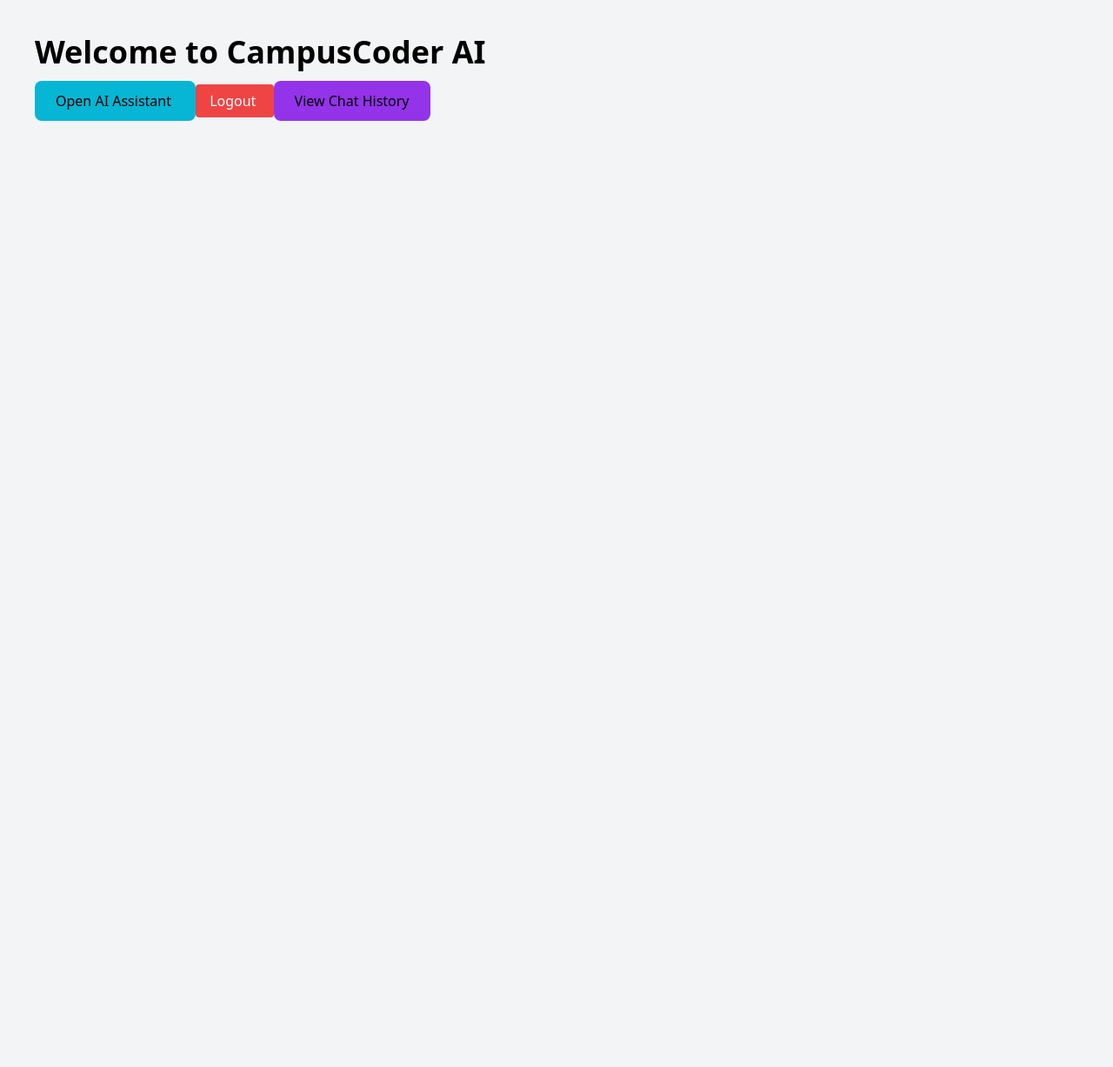
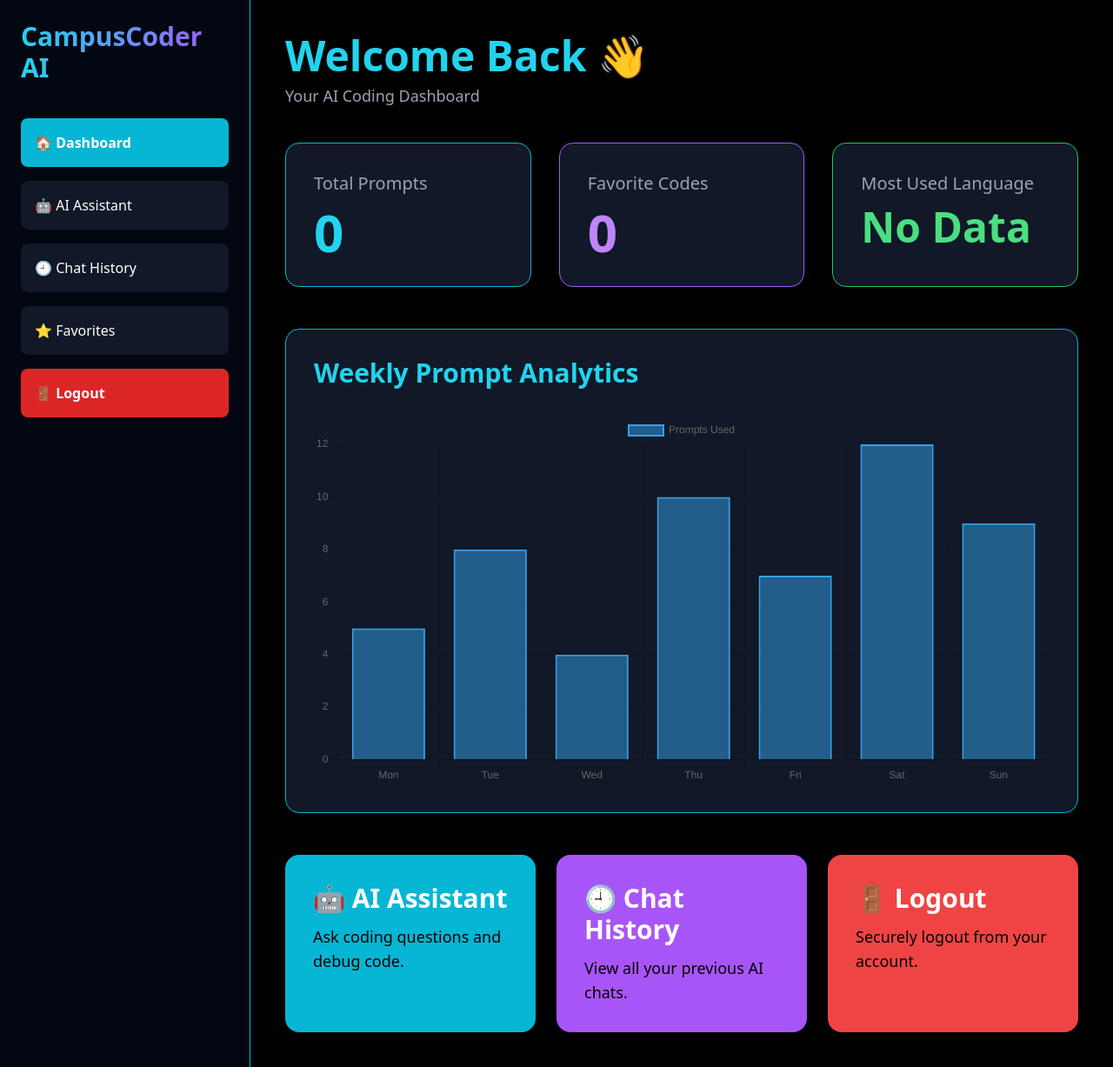
Before and after one commit to Mehedi-764/campuscoder-ai, a Django app: page /dashboard/ in a window 1280 px wide. Shown: the whole page at 87% size. Before the commit the page ends 139 px from the top, so only its background shows below. Run offline with Django 5.2, Linux system fonts and the light colour scheme; the visitor is signed in with stand-in values (Sample User, id 1); some libraries are stand-ins or nearby versions.

Commit message:
update_dashboard

```diff
--- a/templates/base.html
+++ b/templates/base.html
@@ -1,18 +1,93 @@
 <!DOCTYPE html>
 <html lang="en">
+
 <head>
+
     <meta charset="UTF-8">
+
+    <meta name="viewport" content="width=device-width, initial-scale=1.0">
 
     <title>CampusCoder AI</title>
 
     <script src="https://cdn.tailwindcss.com"></script>
+
+    <!-- Prism Theme -->
+    <link href="https://cdnjs.cloudflare.com/ajax/libs/prism-themes/1.9.0/prism-vsc-dark-plus.min.css" rel="stylesheet"/>
+
 </head>
 
-<body class="bg-gray-100">
+<body class="bg-black text-white">
 
-    <h1 class="text-4xl text-center mt-10 font-bold">
-        CampusCoder AI
-    </h1>
+<div class="flex min-h-screen">
+
+    <!-- Sidebar -->
+    <aside class="w-72 bg-gray-950 border-r border-cyan-500 p-6">
+
+        <h1 class="text-3xl font-extrabold mb-10
+        bg-gradient-to-r from-cyan-400 to-purple-500
+        text-transparent bg-clip-text">
+
+            CampusCoder AI
+
+        </h1>
+
+        <nav class="space-y-4">
+
+            <a href="/dashboard/"
+               class="block bg-cyan-500 hover:bg-cyan-600
+               transition p-4 rounded-lg font-bold">
+
+                🏠 Dashboard
+
+            </a>
+
+            <a href="/assistant/"
+               class="block bg-gray-900 hover:bg-gray-800
+               transition p-4 rounded-lg">
+
+                🤖 AI Assistant
+
+            </a>
+
+            <a href="/history/"
+               class="block bg-gray-900 hover:bg-gray-800
+               transition p-4 rounded-lg">
+
+                🕘 Chat History
+
+            </a>
+
+            <a href="#"
+               class="block bg-gray-900 hover:bg-gray-800
+               transition p-4 rounded-lg">
+
+                ⭐ Favorites
+
+            </a>
+
+            <a href="/logout/"
+               class="block bg-red-600 hover:bg-red-700
+               transition p-4 rounded-lg font-bold">
+
+                🚪 Logout
+
+            </a>
+
+        </nav>
+
+    </aside>
+
+    <!-- Main Content -->
+    <main class="flex-1 p-10">
+
+        {% block content %}
+
+        {% endblock %}
+
+    </main>
+
+</div>
 
 </body>
+
 </html>
--- a/templates/users/dashboard.html
+++ b/templates/users/dashboard.html
@@ -1,41 +1,198 @@
-<!DOCTYPE html>
-<html lang="en">
-<head>
-    <meta charset="UTF-8">
-    <title>Dashboard</title>
+{% extends 'base.html' %}
 
-    <script src="https://cdn.tailwindcss.com"></script>
-</head>
+{% block content %}
 
-<body class="bg-gray-100">
+<!-- Top Heading -->
+<div class="flex justify-between items-center mb-10">
 
-<div class="p-10">
+    <div>
 
-    <h1 class="text-4xl font-bold mb-6">
-        Welcome to CampusCoder AI
-    </h1>
+        <h1 class="text-5xl font-extrabold text-cyan-400 mb-2">
+
+            Welcome Back 👋
+
+        </h1>
+
+        <p class="text-gray-400 text-lg">
+
+            Your AI Coding Dashboard
+
+        </p>
+
+    </div>
+
+</div>
+
+<!-- Statistics Cards -->
+<div class="grid grid-cols-1 md:grid-cols-3 gap-8 mb-12">
+
+    <!-- Total Prompts -->
+    <div class="bg-gray-900 border border-cyan-500
+    rounded-2xl p-8 shadow-lg">
+
+        <h2 class="text-xl text-gray-400 mb-3">
+
+            Total Prompts
+
+        </h2>
+
+        <p class="text-6xl font-extrabold text-cyan-400">
+
+            {{ total_prompts }}
+
+        </p>
+
+    </div>
+
+    <!-- Favorite Codes -->
+    <div class="bg-gray-900 border border-purple-500
+    rounded-2xl p-8 shadow-lg">
+
+        <h2 class="text-xl text-gray-400 mb-3">
+
+            Favorite Codes
+
+        </h2>
+
+        <p class="text-6xl font-extrabold text-purple-400">
+
+            0
+
+        </p>
+
+    </div>
+
+    <!-- Most Used Language -->
+    <div class="bg-gray-900 border border-green-500
+    rounded-2xl p-8 shadow-lg">
+
+        <h2 class="text-xl text-gray-400 mb-3">
+
+            Most Used Language
+
+        </h2>
+
+        <p class="text-5xl font-extrabold text-green-400">
+
+            {{ most_used_language }}
+
+        </p>
+
+    </div>
+
+</div>
+
+<!-- Analytics Graph -->
+<div class="bg-gray-900 border border-cyan-500
+rounded-2xl p-8 shadow-lg mb-12">
+
+    <h2 class="text-3xl font-bold text-cyan-400 mb-8">
+
+        Weekly Prompt Analytics
+
+    </h2>
+
+    <canvas id="usageChart"></canvas>
+
+</div>
+
+<!-- Quick Access -->
+<div class="grid grid-cols-1 md:grid-cols-3 gap-6">
+
+    <!-- AI Assistant -->
     <a href="/assistant/"
-       class="bg-cyan-500 px-6 py-3 rounded-lg">
+       class="bg-cyan-500 hover:bg-cyan-600
+       transition rounded-2xl p-8 shadow-lg">
 
-       Open AI Assistant
+        <h2 class="text-3xl font-bold mb-3">
+
+            🤖 AI Assistant
+
+        </h2>
+
+        <p class="text-black text-lg">
+
+            Ask coding questions and debug code.
+
+        </p>
 
     </a>
 
-    <a href="{% url 'logout' %}"
-       class="bg-red-500 text-white px-4 py-2 rounded">
+    <!-- Chat History -->
+    <a href="/history/"
+       class="bg-purple-500 hover:bg-purple-600
+       transition rounded-2xl p-8 shadow-lg">
 
-        Logout
+        <h2 class="text-3xl font-bold mb-3">
+
+            🕘 Chat History
+
+        </h2>
+
+        <p class="text-black text-lg">
+
+            View all your previous AI chats.
+
+        </p>
 
     </a>
 
-    <a href="/history/"
-       class="bg-purple-600 px-6 py-3 rounded-lg">
+    <!-- Logout -->
+    <a href="/logout/"
+       class="bg-red-500 hover:bg-red-600
+       transition rounded-2xl p-8 shadow-lg">
 
-        View Chat History
+        <h2 class="text-3xl font-bold mb-3">
+
+            🚪 Logout
+
+        </h2>
+
+        <p class="text-black text-lg">
+
+            Securely logout from your account.
+
+        </p>
 
     </a>
 
 </div>
 
-</body>
-</html>
+<!-- Chart.js -->
+<script src="https://cdn.jsdelivr.net/npm/chart.js"></script>
+
+<script>
+
+const ctx = document.getElementById('usageChart');
+
+new Chart(ctx, {
+
+    type: 'bar',
+
+    data: {
+
+        labels: ['Mon', 'Tue', 'Wed', 'Thu', 'Fri', 'Sat', 'Sun'],
+
+        datasets: [{
+
+            label: 'Prompts Used',
+
+            data: [5, 8, 4, 10, 7, 12, 9],
+
+            borderWidth: 2
+
+        }]
+
+    },
+
+    options: {
+
+        responsive: true
+
+    }
+
+});
+
+</script>
+
+{% endblock %}
--- a/users/views.py
+++ b/users/views.py
@@ -2,6 +2,7 @@ from django.shortcuts import render, redirect
 from django.contrib.auth.models import User
 from django.contrib.auth import authenticate, login, logout
 from groq import Groq
+from django.db.models import Count
 
 from django.conf import settings
 
@@ -177,7 +178,29 @@ def dashboard(request):
 
         return redirect('login')
 
-    return render(request, 'users/dashboard.html')
+    total_prompts = AIQuery.objects.filter(
+        user=request.user
+    ).count()
+
+    most_used = AIQuery.objects.filter(
+        user=request.user
+    ).values('language').annotate(
+        total=Count('language')
+    ).order_by('-total').first()
+
+    most_used_language = (
+        most_used['language']
+        if most_used
+        else 'No Data'
+    )
+
+    return render(request, 'users/dashboard.html', {
+
+        'total_prompts': total_prompts,
+
+        'most_used_language': most_used_language
+
+    })
 
 
 def logout_view(request):
```
